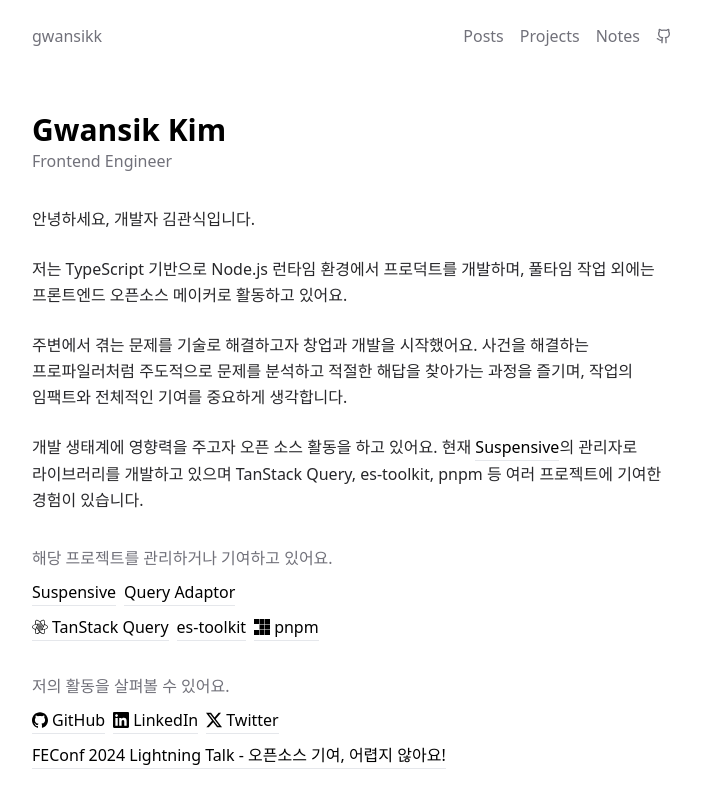
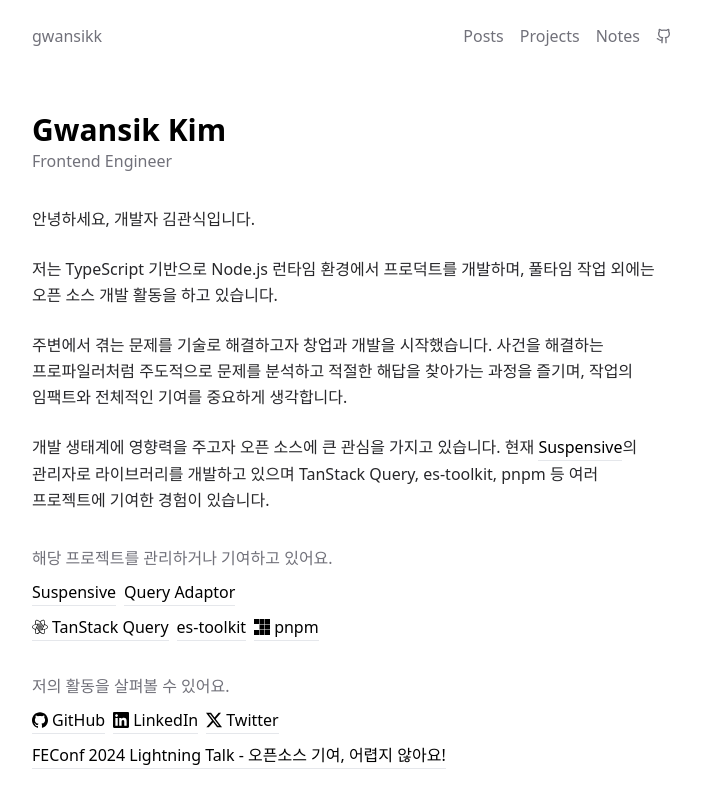
Before and after one commit to gwansikk/gwansik.dev, a Next.js app: page / in a window 1280 px wide. Shown: the top 800 px of the page, without its empty margins (288-989 px from the left). Built offline with nearby package versions, Linux system fonts and the light colour scheme.

Commit message:
docs: update introduce content

```diff
--- a/src/app/page.tsx
+++ b/src/app/page.tsx
@@ -22,19 +22,19 @@ export default function Home() {
         <p>안녕하세요, 개발자 김관식입니다.</p>
         <p>
           저는 TypeScript 기반으로 Node.js 런타임 환경에서 프로덕트를 개발하며,
-          풀타임 작업 외에는 프론트엔드 오픈소스 메이커로 활동하고 있어요.
+          풀타임 작업 외에는 오픈 소스 개발 활동을 하고 있습니다.
         </p>
         <p>
-          주변에서 겪는 문제를 기술로 해결하고자 창업과 개발을 시작했어요.
+          주변에서 겪는 문제를 기술로 해결하고자 창업과 개발을 시작했습니다.
           사건을 해결하는 프로파일러처럼 주도적으로 문제를 분석하고 적절한
           해답을 찾아가는 과정을 즐기며, 작업의 임팩트와 전체적인 기여를
           중요하게 생각합니다.
         </p>
         <p>
-          개발 생태계에 영향력을 주고자 오픈 소스 활동을 하고 있어요. 현재{' '}
-          <Anchor href="https://suspensive.org">Suspensive</Anchor>의 관리자로
-          라이브러리를 개발하고 있으며 TanStack Query, es-toolkit, pnpm 등 여러
-          프로젝트에 기여한 경험이 있습니다.
+          개발 생태계에 영향력을 주고자 오픈 소스에 큰 관심을 가지고 있습니다.
+          현재 <Anchor href="https://suspensive.org">Suspensive</Anchor>의
+          관리자로 라이브러리를 개발하고 있으며 TanStack Query, es-toolkit, pnpm
+          등 여러 프로젝트에 기여한 경험이 있습니다.
         </p>
       </section>
       <Section title="해당 프로젝트를 관리하거나 기여하고 있어요.">
```
